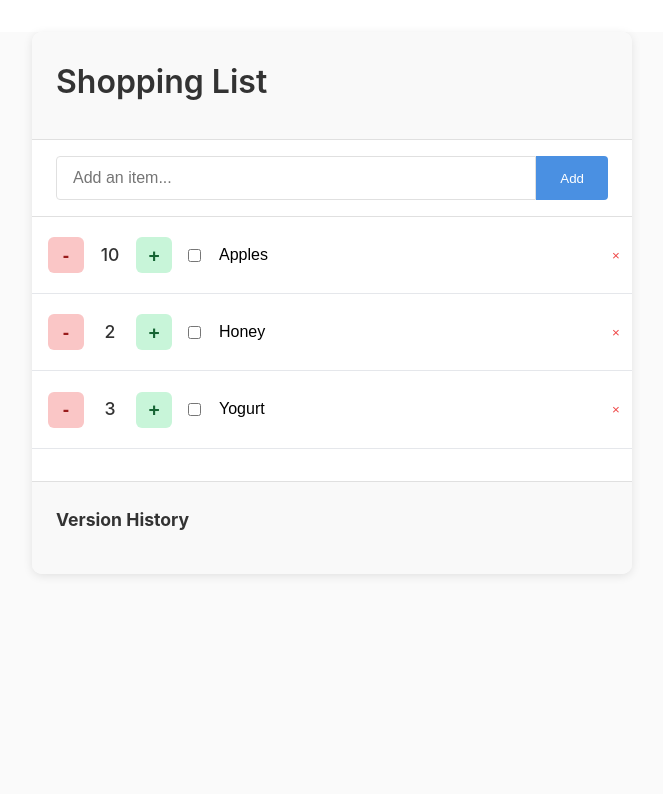
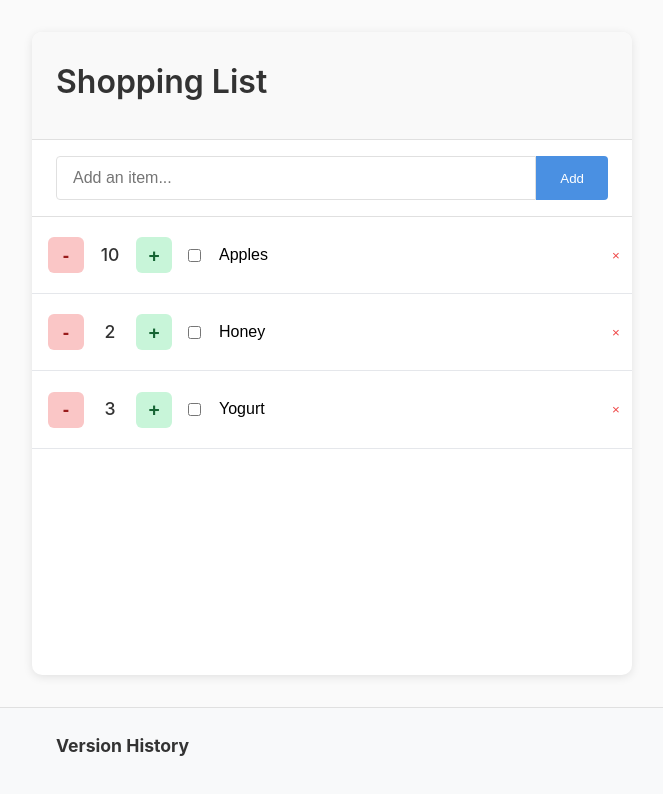
Before and after one commit to dgrayling/shopping-list, a Next.js app: page / in a window 1280 px wide. Shown: the top 794 px of the page, without its empty margins (308-971 px from the left). Built offline with nearby package versions, Linux system fonts and the light colour scheme.

Commit message:
Add full commit history

```diff
--- a/src/app/page.module.css
+++ b/src/app/page.module.css
@@ -63,12 +63,36 @@
   line-height: 1.4;
 }
 
+/* Page Layout */
+.page {
+  display: flex;
+  flex-direction: column;
+  min-height: 100vh;
+}
+
+.container {
+  flex: 1;
+  max-width: 600px;
+  width: 100%;
+  margin: 2rem auto;
+  background-color: var(--foreground);
+  border-radius: 10px;
+  box-shadow: var(--shadow);
+  overflow: hidden;
+}
+
+.footer {
+  background-color: #f8f9fa;
+  padding: 1.5rem 0;
+  margin-top: auto;
+  border-top: 1px solid var(--border);
+}
+
 /* Commit History Section */
 .commitHistory {
-  margin-top: 2rem;
-  padding: 1.5rem;
-  border-top: 1px solid var(--border);
-  background-color: #f9f9f9;
+  max-width: 600px;
+  margin: 0 auto;
+  padding: 0 1.5rem;
 }
 
 .commitHistory h3 {
@@ -86,7 +110,7 @@
 }
 
 .historyList {
-  max-height: 300px;
+  max-height: 200px;
   overflow-y: auto;
   border: 1px solid var(--border);
   border-radius: 4px;
@@ -141,6 +165,11 @@
 }
 
 @media (max-width: 480px) {
+  .container {
+    margin: 0;
+    border-radius: 0;
+  }
+
   .commitInfo {
     flex-direction: column;
     align-items: flex-start;
@@ -149,6 +178,10 @@
 
   .commitHash, .commitMessage {
     max-width: 100%;
+  }
+
+  .historyList {
+    max-height: 150px;
   }
 }
 
--- a/src/app/page.tsx
+++ b/src/app/page.tsx
@@ -23,6 +23,7 @@ type ListItem = {
   text: string;
   completed: boolean;
   quantity: number;
+  aisle?: string;
 };
 
 export default function Home() {
@@ -197,6 +198,9 @@ export default function Home() {
                   }}
                 />
               </div>
+              {item.aisle && (
+                <span className={styles.aisle}>{item.aisle}</span>
+              )}
               <button
                 className={styles.deleteButton}
                 onClick={() => deleteItem(item.id)}
@@ -206,7 +210,9 @@ export default function Home() {
             </li>
           ))}
         </ul>
+      </main>
 
+      <footer className={styles.footer}>
         <div className={styles.commitHistory}>
           <h3>Version History</h3>
           {currentCommit && (
@@ -237,7 +243,7 @@ export default function Home() {
             </div>
           )}
         </div>
-      </main>
+      </footer>
     </div>
   );
 }
```
